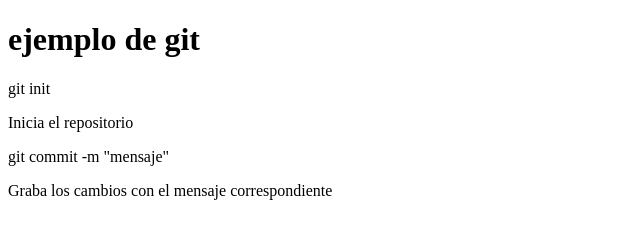
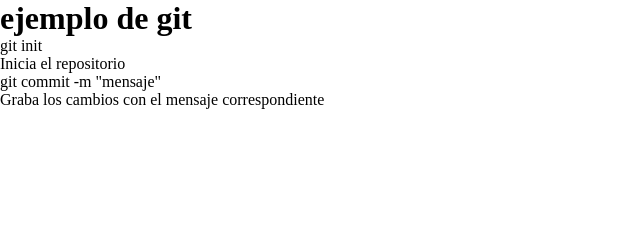
Before and after one commit to RodrigoGutierrezT/poyecto_web, a plain HTML site: page index.html in a window 1280 px wide. Shown: the whole page, without its empty margins (0-640 px from the left). Drawn offline with Linux system fonts and the light colour scheme.

Commit message:
se agrego estilo css al proyecto

```diff
--- /dev/null
+++ b/css/estilo.css
@@ -0,0 +1,4 @@
+* {
+    padding: 0px;
+    margin: 0px;
+}
--- a/index.html
+++ b/index.html
@@ -1,12 +1,19 @@
 <!DOCTYPE html>
 <html lang="en">
+
 <head>
     <meta charset="UTF-8">
     <meta name="viewport" content="width=device-width, initial-scale=1.0">
+    <link rel="stylesheet" href="css/estilo.css">
     <title>Document</title>
 </head>
+
 <body>
+    <div class="container">
+        <header>
             <h1>ejemplo de git</h1>
+        </header>
+
 
         <div>
             <div class="font-git">
@@ -20,5 +27,7 @@
             </div>
             <p>Graba los cambios con el mensaje correspondiente</p>
         </div>
+    </div>
 </body>
+
 </html>
```
Lines whose indentation alone changed are shown as unchanged.
